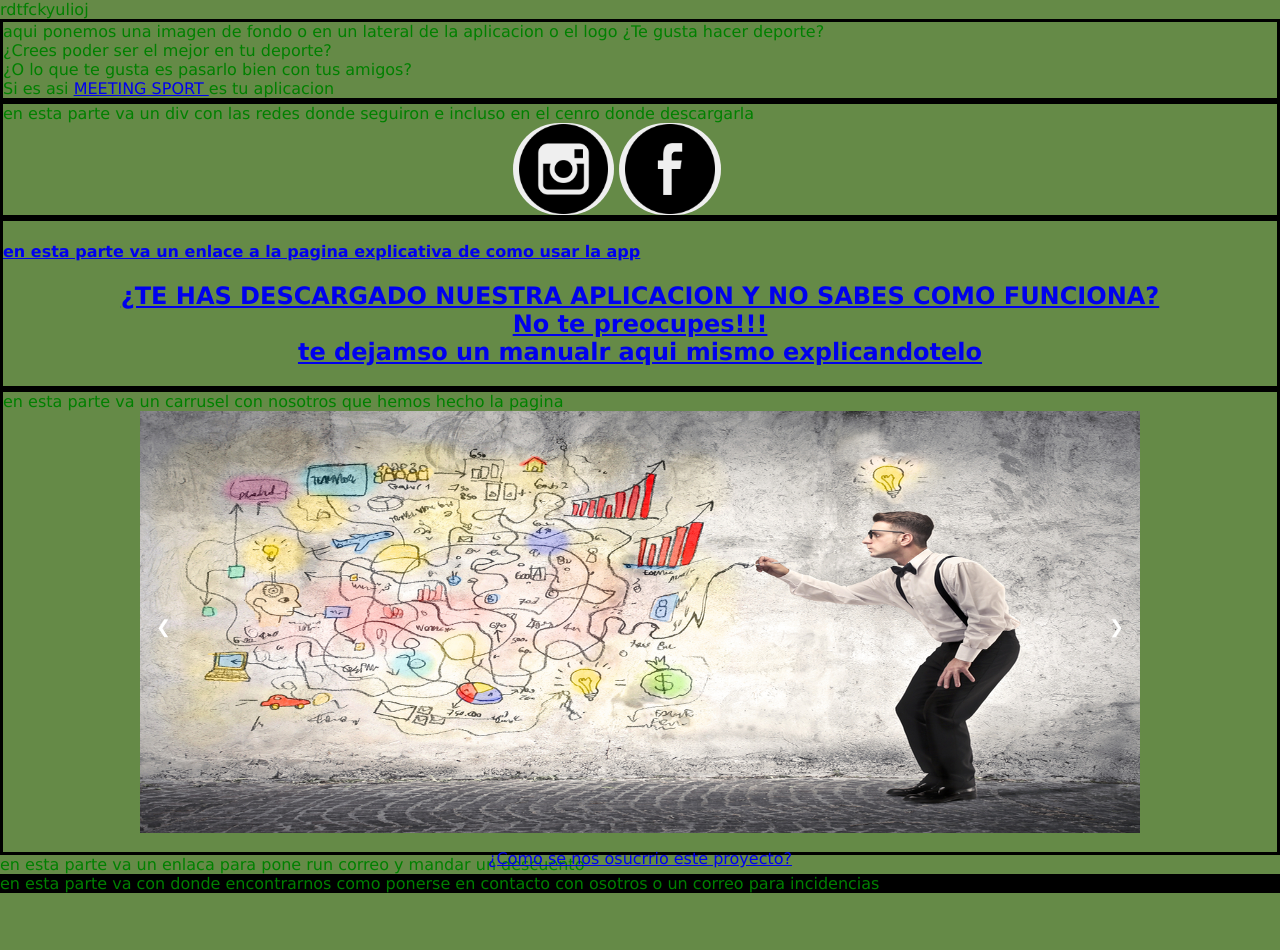
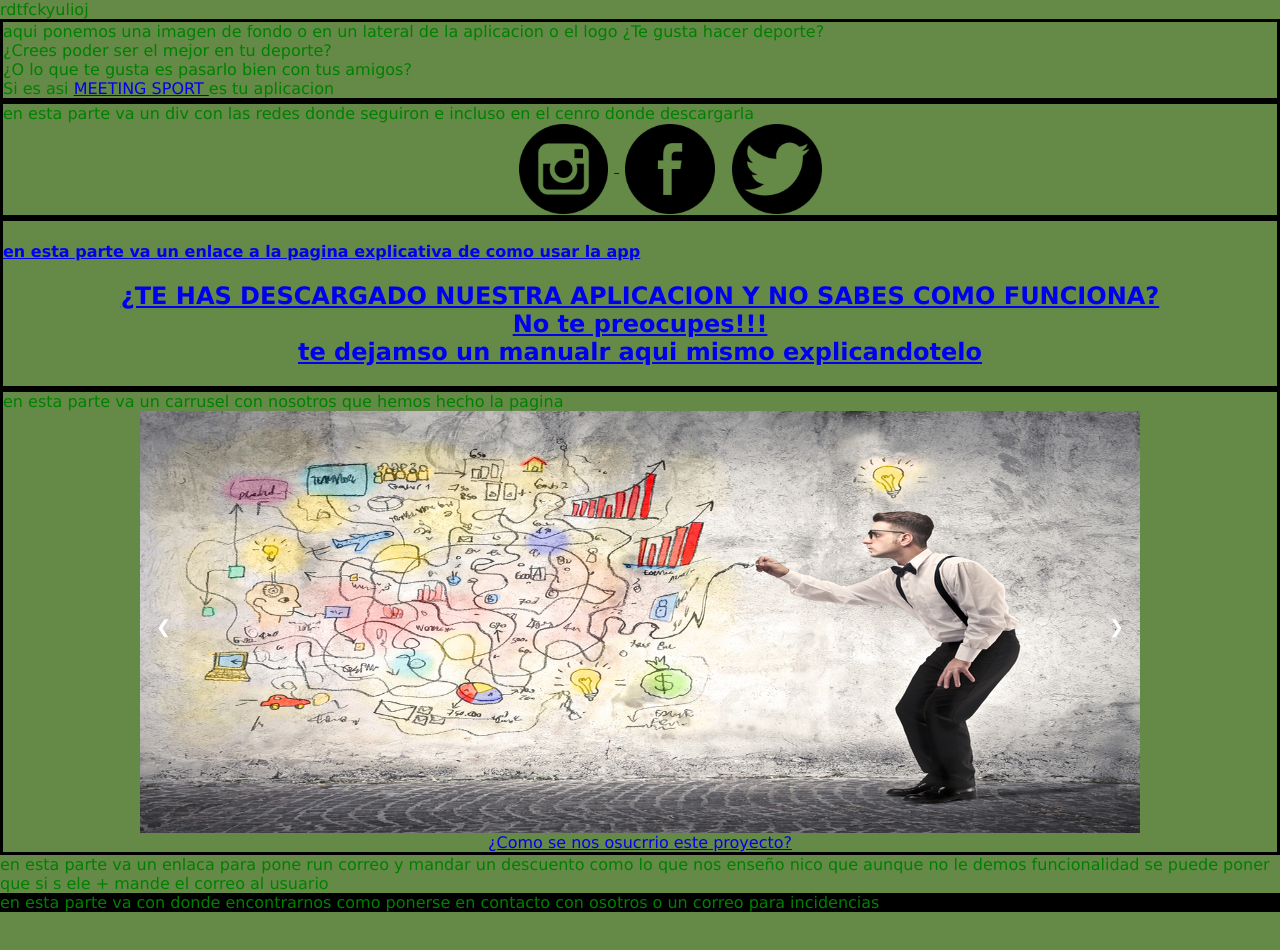
Before and after one commit to oscarito121/PaginaTFG, a website: page PWTFG/PWTFG/public_html/index.html in a window 1280 px wide. Shown: the top 950 px of the page. Drawn offline with Linux system fonts and the light colour scheme.

Commit message:
Add files via upload

```diff
--- a/PWTFG/PWTFG/public_html/index.html
+++ b/PWTFG/PWTFG/public_html/index.html
@@ -121,26 +121,43 @@ img {vertical-align: middle;}
                 </div> -->
             </div>
             <div class="encabezadoRedes" style="clear: both;
-
                                                 border-color: black;
                                                 border-style: solid;
                                                 ">
                 <a>en esta parte va un div con las redes donde seguiron e incluso en el cenro donde descargarla  </a>
                 <br>
                 <div style="align-content: center;margin-left: 40%;margin-right: 25%">
-                <button style="border-radius: 1000px 1000px 1000px 1000px;
+                    <a href="https://www.instagram.com/meeting_sport123/">
+                    <button  style="border-radius: 1000px 1000px 1000px 1000px;
                                -moz-border-radius: 1000px 1000px 1000px 1000px;
                                -webkit-border-radius: 1000px 1000px 1000px 1000px;
-                               border: 0px solid #000000;">
-                    <img style="width: 7vw;height: 7vw"  src="imagenes/Instagram_icon-icons.com_66804.png" alt=""/>
+                               border: 0px solid #000000;
+                               background-color: #658A47 " >
+                        <img style="width: 7vw;height: 7vw"
+                             onmouseout="this.src='imagenes/Instagram_icon-icons.com_66804.png'"
+
+                             onmouseover="this.src='imagenes/1516920571instagram-png-logo-old.png'"
+                             src="imagenes/Instagram_icon-icons.com_66804.png" alt=""/>
 
                 </button>
-                 <button style="border-radius: 200px 200px 200px 200px;
+                </a>
+                <a>
+                    <button onclick=""  style="border-radius: 200px 200px 200px 200px;
                                -moz-border-radius: 200px 200px 200px 200px;
                                -webkit-border-radius: 200px 200px 200px 200px;
-                               border: 0px solid #000000;">
+                               border: 0px solid #000000;
+                               background-color: #658A47">
                      <img style="width: 7vw;height: 7vw"  src="imagenes/124010.png" alt=""/>
+                </button></a>
+                    <a href="https://twitter.com/meetingsport123">
+                      <button style="border-radius: 200px 200px 200px 200px;
+                               -moz-border-radius: 200px 200px 200px 200px;
+                               -webkit-border-radius: 200px 200px 200px 200px;
+                               border: 0px solid #000000;
+                               background-color: #658A47">
+                     <img style="width: 7vw;height: 7vw"  src="imagenes/23681.png" alt=""/>
                 </button>
+                    </a>
                     </div>
             </div>
              <a href="PaginaExplicativa.html">
@@ -164,22 +181,22 @@ img {vertical-align: middle;}
                 <a>en esta parte va un carrusel con nosotros que hemos hecho la pagina  </a>
                 <div class="slideshow-container">
 
-                        <a href="ComoSeNosOcurrioLaIdea.html">
+                    <a href="ComoSeNosOcurrioLaIdea.html" style="text-align: center">
 <div class="mySlides fade" style="height:33vw;width: 100%">
 
   <img style="width:100%;height:33vw" src="imagenes/business-plan-tools-startups-1.jpg" alt=""/>
-  <p style="text-align: center">¿Como se nos osucrrio este proyecto?</>
+   ¿Como se nos osucrrio este proyecto?
 
 
 
 </div>
                         </a>
 
-                        <a href="QuienesSomos.html">
+                    <a href="QuienesSomos.html" style="">
 <div class="mySlides fade" style="height:33vw;width: 100%">
 
   <img style="width:100%;height:33vw" src="imagenes/35524desarrollo-de-proyectos2.jpg" alt=""/>
-  <h4 style="text-align: center">¿Quienes somos?</h4>
+                            ¿Quienes somos?
 </div>
                         </a>
 
@@ -223,7 +240,9 @@ function showSlides(n) {
 </script>
             </div>
              <div class="CorreoDescuentos" style="clear: both">
-                <a>en esta parte va un enlaca para pone run correo y mandar un descuento  </a>
+                <a>en esta parte va un enlaca para pone run correo y mandar un descuento como lo que nos enseño nico
+                    que aunque no le demos funcionalidad se  puede poner que si s ele +
+                mande el correo al usuario</a>
             </div>
              <div class="encabezadoFinal" style="clear: both;
                                                  background-color: black;
```
Also changed, not shown: PWTFG/PWTFG/public_html/imagenes/1516920571instagram-png-logo-old.png (added), PWTFG/PWTFG/public_html/imagenes/23681.png (added).
